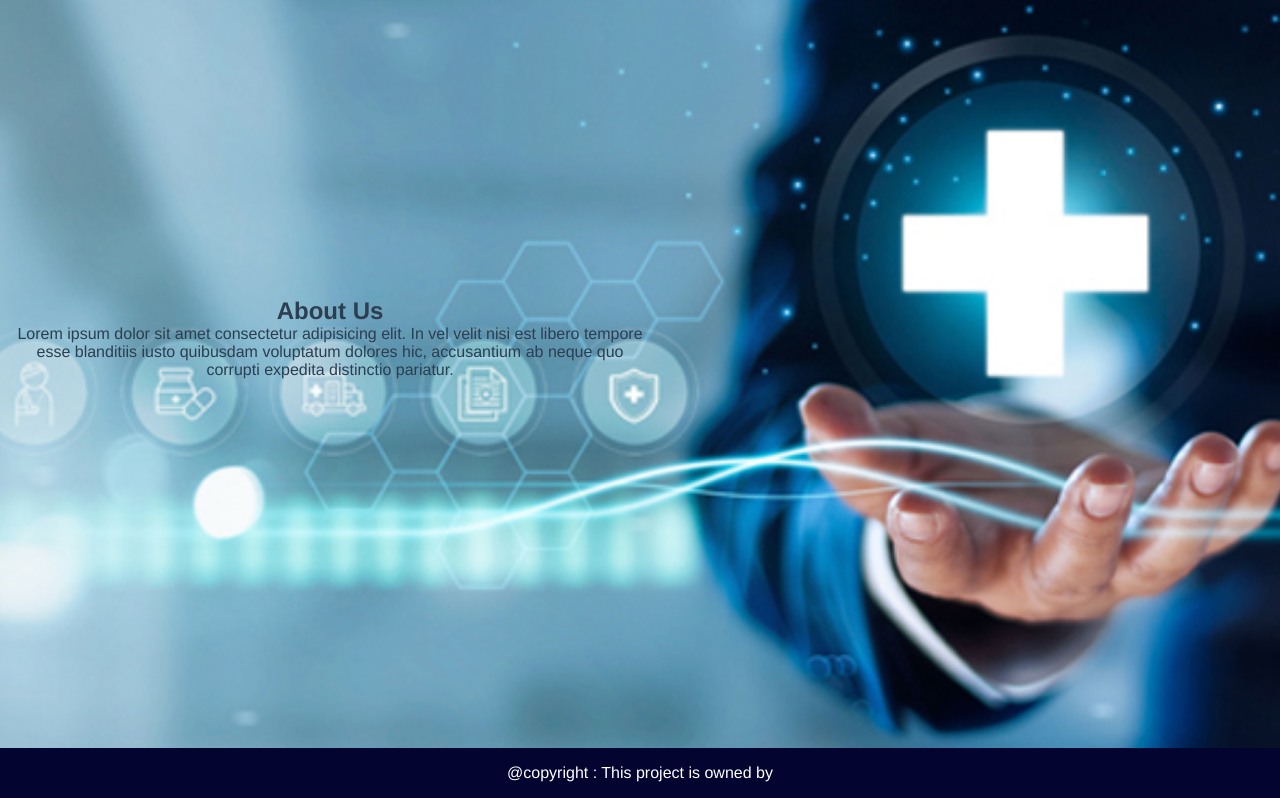
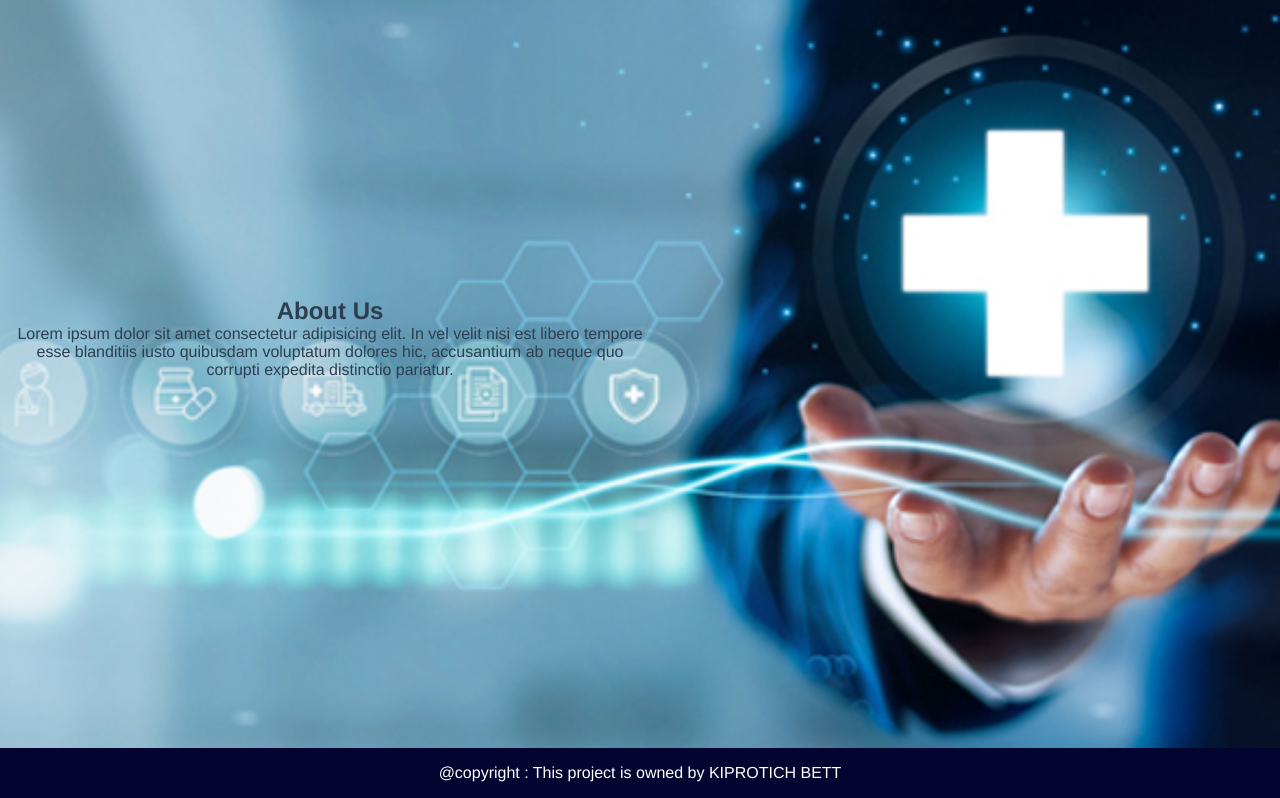
Before and after one commit to TORMOND/Health-app, a Vue app: page /#/NavigationPage in a window 1280 px wide. Shown: the part 1377-2175 px from the top of the page. Built offline with nearby package versions, Linux system fonts and the light colour scheme; no server answers.

Commit message:
added nameon footer

```diff
--- a/src/views/NavigationPage.vue
+++ b/src/views/NavigationPage.vue
@@ -199,7 +199,7 @@
     <About />
 
     <div class="footer">
-        <p>@copyright : This project is owned by </p>
+        <p>@copyright : This project is owned by  KIPROTICH BETT</p>
     </div>
     </div>
   </div>
```
